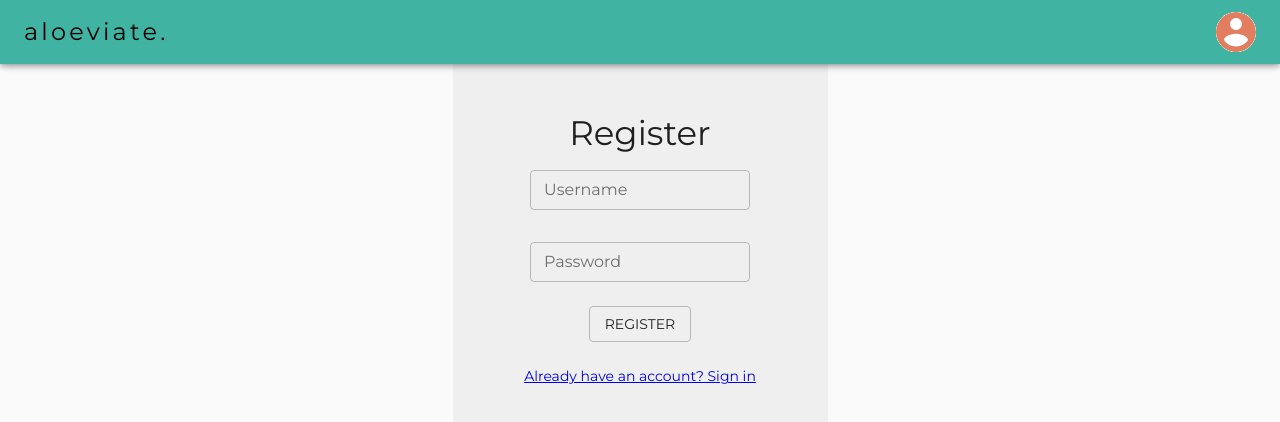
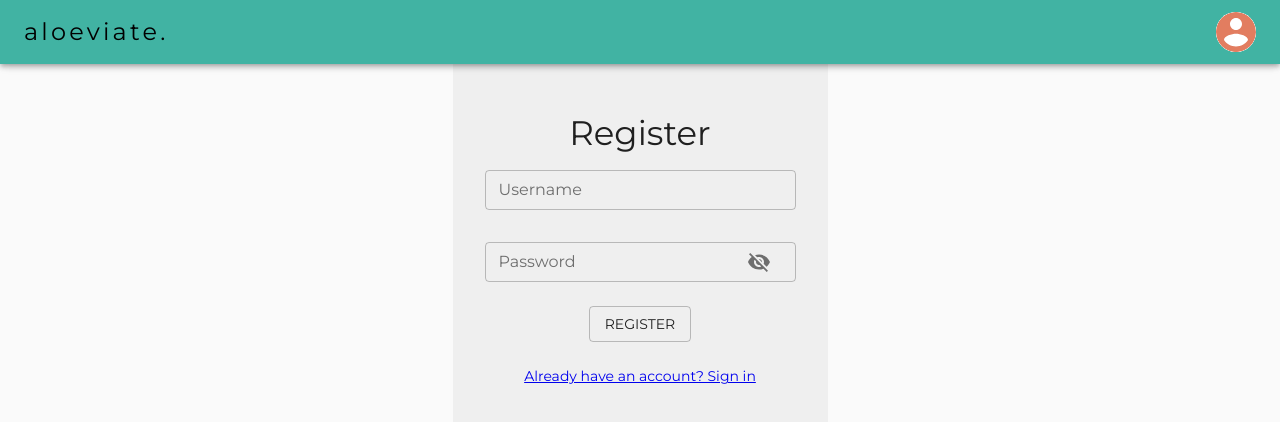
Before and after one commit to Jomark031497/aloeviate-server, a React (Create React App) app in the folder client/: page /register in a window 1280 px wide. Shown: the top 422 px of the page. Built offline with nearby package versions, Linux system fonts and the light colour scheme; no server answers.

Commit message:
added a input adornment for showing/hiding password

```diff
--- a/client/src/components/auth/Register.jsx
+++ b/client/src/components/auth/Register.jsx
@@ -1,10 +1,19 @@
-import { Box, Button, TextField, Typography } from "@material-ui/core";
+import {
+  Box,
+  Button,
+  IconButton,
+  InputAdornment,
+  TextField,
+  Typography,
+} from "@material-ui/core";
 import { makeStyles } from "@material-ui/styles";
 import { useState } from "react";
 import { registerUser } from "../../features/auth/registerUserSlice";
 import { useDispatch } from "react-redux";
 import { unwrapResult } from "@reduxjs/toolkit";
 import { Link } from "react-router-dom";
+import Visibility from "@material-ui/icons/Visibility";
+import VisibilityOff from "@material-ui/icons/VisibilityOff";
 
 const Register = () => {
   const classes = useStyles();
@@ -14,6 +23,10 @@ const Register = () => {
     username: "",
     password: "",
   });
+
+  const [showPassword, setShowPassword] = useState(false);
+  const handleShowPassword = () => setShowPassword(!showPassword);
+  const handleHidePassword = () => setShowPassword(!showPassword);
 
   const handleSubmit = async (e) => {
     e.preventDefault();
@@ -28,23 +41,42 @@ const Register = () => {
     <div className={classes.root}>
       <Box component="form" onSubmit={handleSubmit} className={classes.form}>
         <Typography variant="h4">Register</Typography>
+
         <TextField
           variant="outlined"
           label="Username"
           size="small"
+          fullWidth
           className={classes.textfields}
           value={user.username}
           onChange={(e) => setUser({ ...user, username: e.target.value })}
         />
+
         <TextField
           variant="outlined"
           label="Password"
-          type="password"
+          type={showPassword ? "text" : "password"}
           size="small"
+          fullWidth
           className={classes.textfields}
           value={user.password}
           onChange={(e) => setUser({ ...user, password: e.target.value })}
+          InputProps={{
+            endAdornment: (
+              <InputAdornment>
+                <IconButton
+                  size="small"
+                  onClick={handleShowPassword}
+                  onMouseDown={handleHidePassword}
+                  onMouseUp={handleHidePassword}
+                >
+                  {showPassword ? <Visibility /> : <VisibilityOff />}
+                </IconButton>
+              </InputAdornment>
+            ),
+          }}
         />
+
         <Button variant="outlined" className={classes.buttons} type="submit">
           Register
         </Button>
@@ -63,7 +95,6 @@ const useStyles = makeStyles((theme) => ({
     display: "flex",
     flexDirection: "column",
     alignItems: "center",
-    textAlign: "center",
   },
   textfields: {
     margin: "1rem auto",
```
